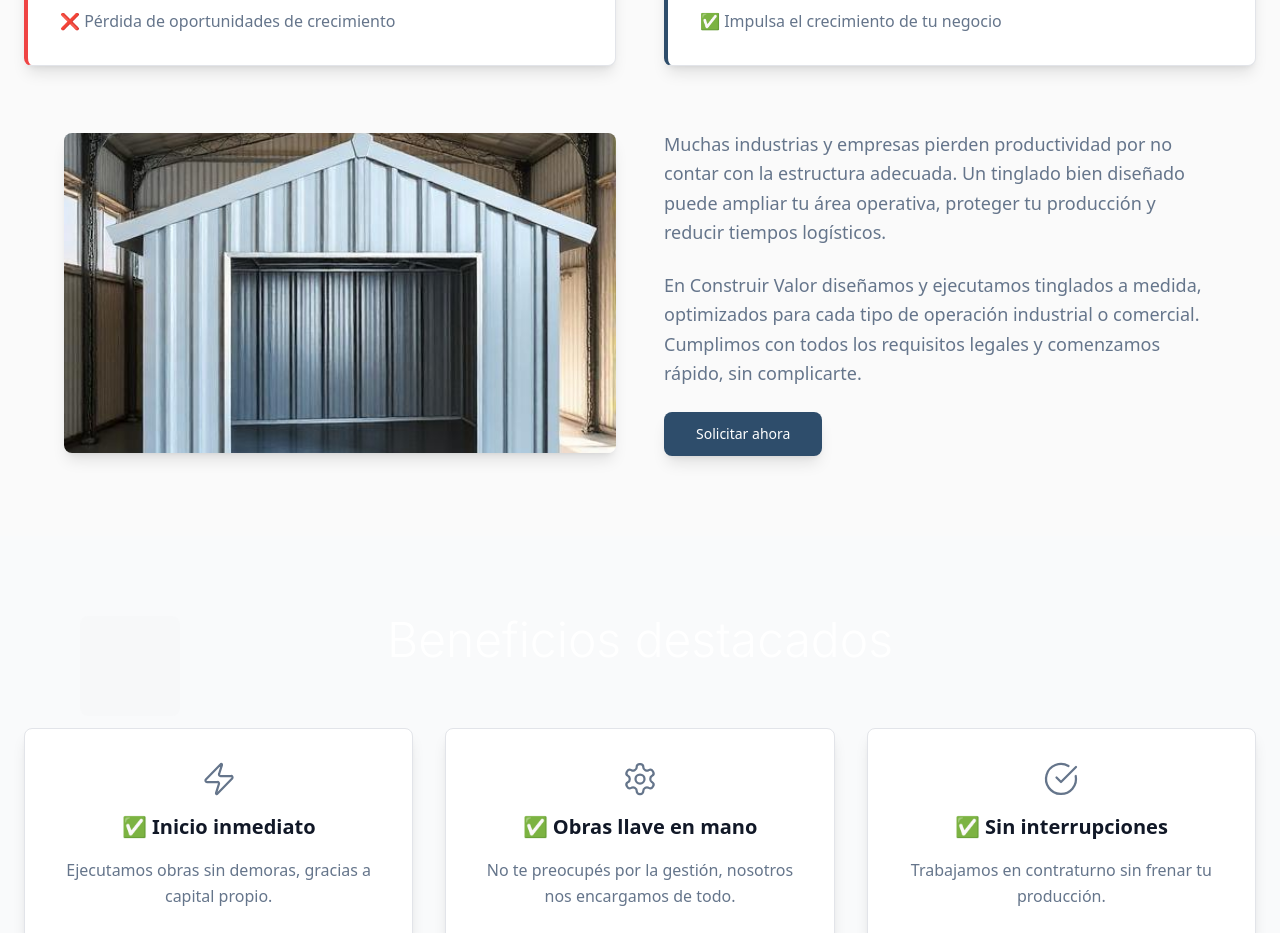
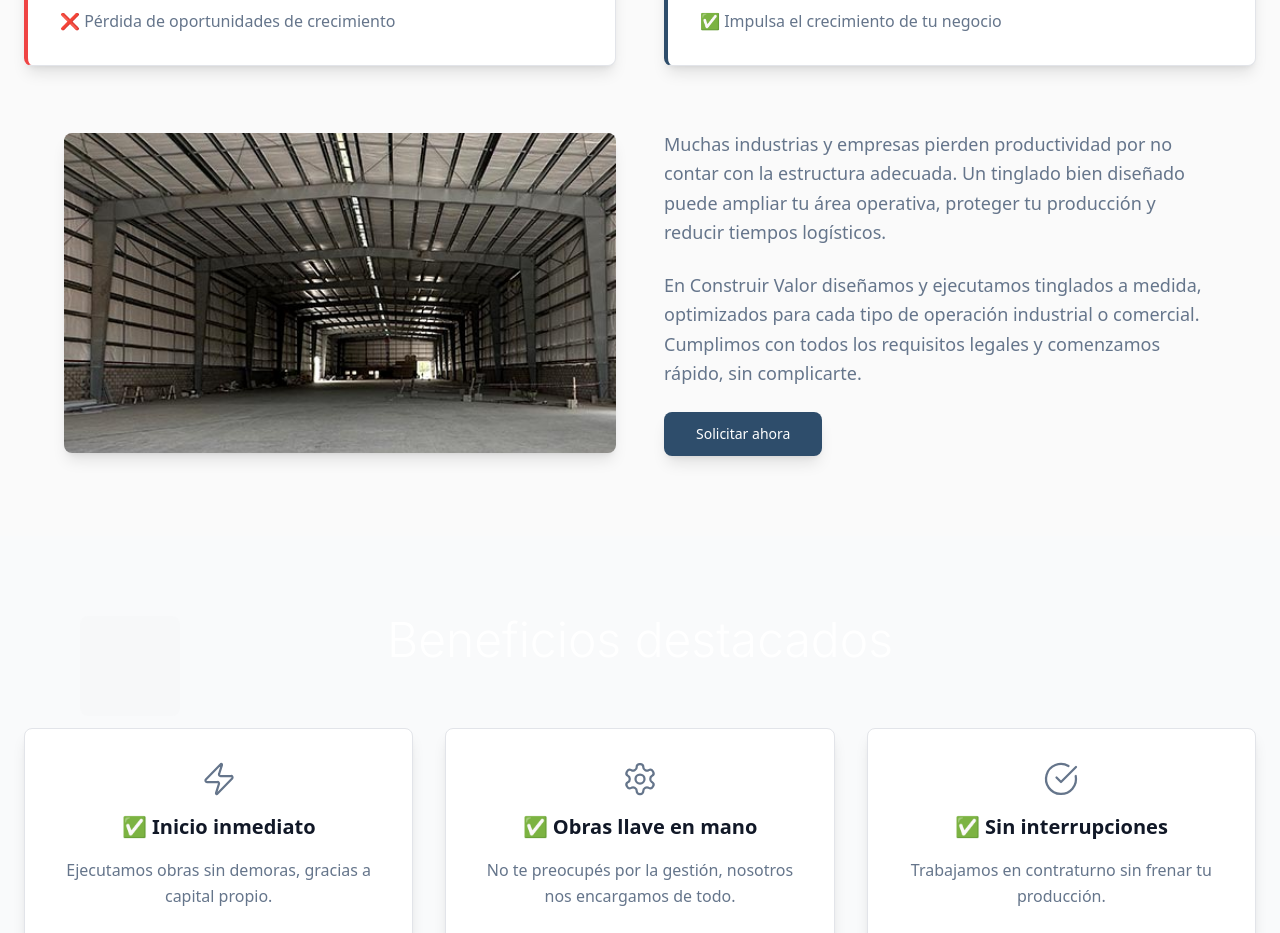
Before and after one commit to Domarez/construirvalor_landing_tinglados_v2, a React (Vite) app: page / in a window 1280 px wide. Shown: the part 1220-2153 px from the top of the page. Built offline with nearby package versions, Linux system fonts and the light colour scheme.

Commit message:
Replace problem solution image
Replaced the image in the problem solution section with the image from the "Espacio limitado o estructura deteriorada?" section.

```diff
--- a/src/components/ProblemSolutionSection.tsx
+++ b/src/components/ProblemSolutionSection.tsx
@@ -1,7 +1,6 @@
 
 import { Button } from "@/components/ui/button";
 import { Card } from "@/components/ui/card";
-import shed1 from "@/assets/shed-1.jpg";
 
 interface ProblemSolutionSectionProps {
   onCTAClick: () => void;
@@ -54,7 +53,7 @@ const ProblemSolutionSection = ({ onCTAClick }: ProblemSolutionSectionProps) =>
             {/* Image on the left */}
             <div>
               <img
-                src={shed1}
+                src="/lovable-uploads/09c0e752-f928-416a-af55-509309c9f481.png"
                 alt="Tinglado industrial construido"
                 className="w-full h-80 object-cover rounded-lg shadow-lg"
               />
```
Also changed, not shown: public/lovable-uploads/09c0e752-f928-416a-af55-509309c9f481.png (added).
